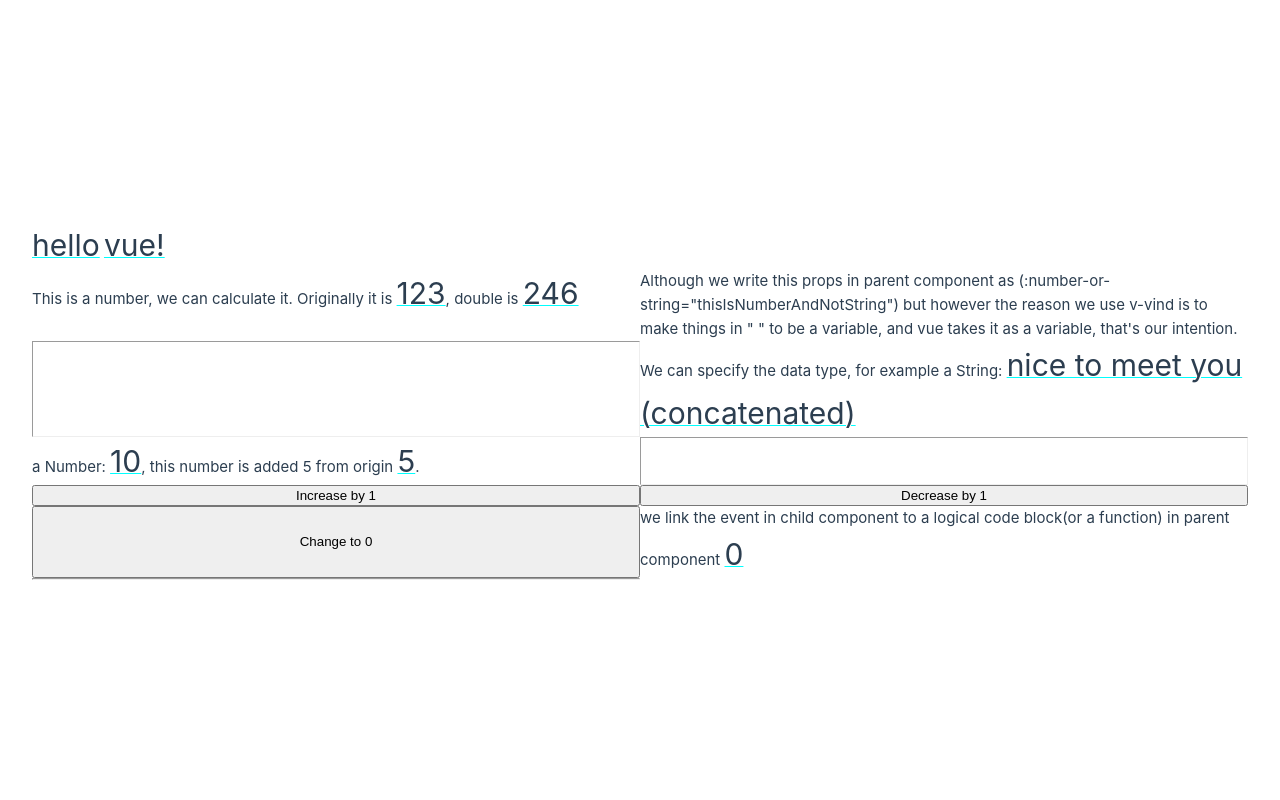
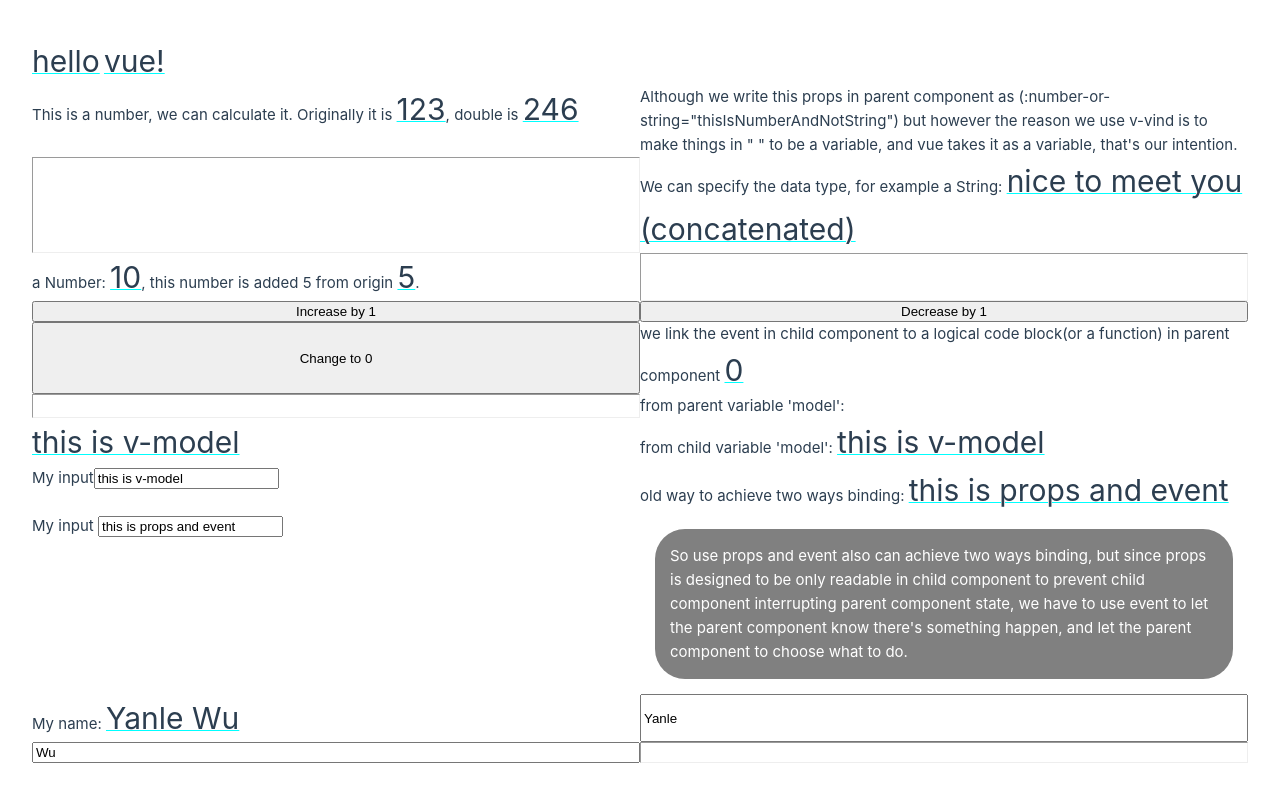
Before and after one commit to yl907/learning-vue, a Vue app in the folder my-test-project/: page / in a window 1280 px wide. Built offline with nearby package versions, Linux system fonts and the light colour scheme.

Commit message:
learned how to use v-model for two ways binding

```diff
--- a/my-test-project/src/App.vue
+++ b/my-test-project/src/App.vue
@@ -3,15 +3,20 @@ import {ref} from 'vue';
 import Props1 from './components/1Props.vue'
 import Props2 from './components/2Props.vue'
 import Event from './components/3Event.vue'
+import Model from './components/4Model.vue'
 
-  // Props1: this part is used to pass information from parent component to child component.
+  // 1 Props1: this part is used to pass information from parent component to child component.
   let somevalue = "vue";
   let thisIsNumberAndNotString = 123;
-  // Props2
+  // 2 Props2
   let dynamic1 = "nice to meet you";
   let dynamic2 = 5;
-  // Event: this part is used to pass information from child component to parent component.
+  // 3 Event: this part is used to pass information from child component to parent component.
   const count = ref(0);
+  // 4 Model
+  const model = ref('this is v-model');
+  const oldModel = ref('this is props and event');
+  const myFirstName = ref('Yanle'), myLastName = ref('Wu');
 </script>
 
 <template>
@@ -23,6 +28,10 @@ import Event from './components/3Event.vue'
   <Props1 foo="hello" :bar="somevalue" :number-or-string="thisIsNumberAndNotString" ></Props1> <hr />
   <Props2 :dynamic1=dynamic1 :dynamic2=dynamic2></Props2> <hr />
   <Event @increase-by="(n) => count += n" @decrease-by="(n) => count -= n" @my-signal="() => count = 0"></Event> <p>we link the event in child component to a logical code block(or a function) in parent component <span>{{ count }}</span></p> <hr />
+  <Model v-model:model="model"
+    :old-model="oldModel" @update:old-model="(newInput) => {oldModel = newInput}"
+    v-model:firstName="myFirstName" v-model:lastName="myLastName"
+    >from parent variable 'model': <span>{{ model }}</span></Model> <hr />
 
 </template>
 
@@ -31,4 +40,12 @@ import Event from './components/3Event.vue'
     font-size: 2em;
     text-decoration: underline 1px solid aqua;
   }
+
+  .tip {
+    border-radius: 2em;
+    background-color: grey;
+    margin: 1em;
+    padding: 1em;
+    color: white;
+  }
 </style>
--- a/my-test-project/src/components/3Event.vue
+++ b/my-test-project/src/components/3Event.vue
@@ -1,5 +1,5 @@
 <script setup>
-  const emit = defineEmits(['inFocus', 'submit']);
+  // const emit = defineEmits(['inFocus', 'submit']);
 
   function decreaseButtonClick() {
     emit('decreaseBy', 1);
--- /dev/null
+++ b/my-test-project/src/components/4Model.vue
@@ -0,0 +1,50 @@
+<script setup>
+  const model = defineModel('model');
+
+  // older version:
+  const props = defineProps(['oldModel']);
+  const emit = defineEmits(['update:oldModel']);
+
+  // multiple v-model
+  const firstName = defineModel('firstName');
+  const lastName = defineModel('lastName');
+
+
+</script>
+
+<template>
+  <slot></slot>
+  <p>from child variable 'model': <span>{{ model }}</span></p>
+  <div>My input<input v-model="model"></div>
+
+  <!-- older version -->
+  <p>old way to achieve two ways binding: <span>{{ props.oldModel }}</span></p>
+  <div>My input
+    <input
+      :value="props.oldModel"
+      @input="emit('update:oldModel', $event.target.value)"
+    />
+  </div>
+  <div class="tip">So use props and event also can achieve two ways binding, but since props is designed to be only readable in child component to prevent child component interrupting parent component state, we have to use event to let the parent component know there's something happen, and let the parent component to choose what to do.</div>
+
+  <!-- multiple v-model -->
+  <p>My name: <span>{{ firstName }} {{ lastName }}</span></p>
+  <input type="text" v-model="firstName" />
+  <input type="text" v-model="lastName" />
+
+</template>
+
+<style scoped>
+  span {
+    font-size: 2em;
+    text-decoration: underline 1px solid aqua;
+  }
+
+  .tip {
+    border-radius: 2em;
+    background-color: grey;
+    margin: 1em;
+    padding: 1em;
+    color: white;
+  }
+</style>
```
